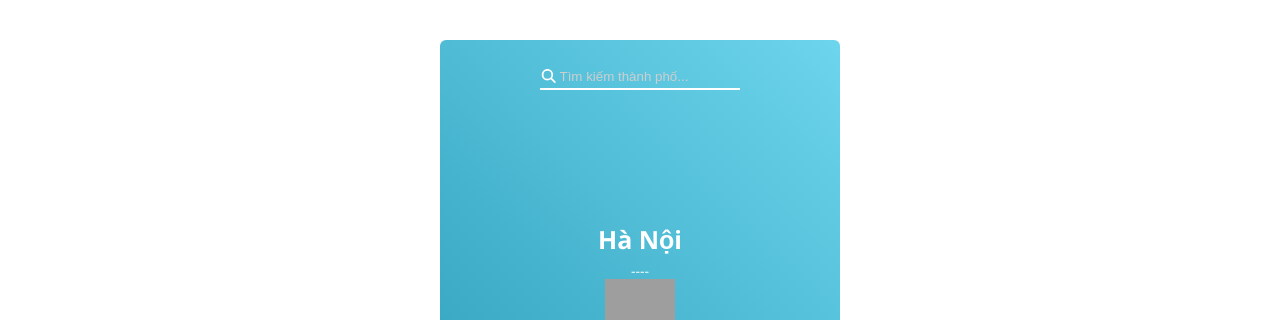
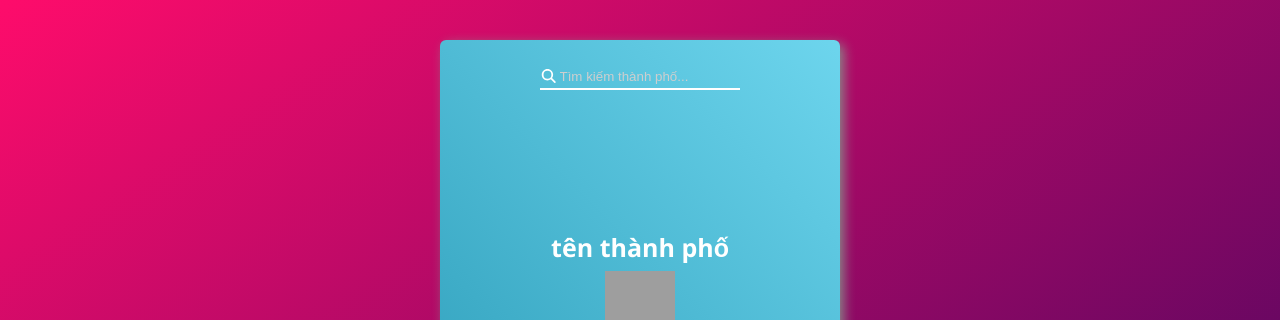
Before and after one commit to andyngojs/weather_app, a plain HTML site: page index.html in a window 1280 px wide. Shown: the top 320 px of the page. Drawn offline with nearby package versions, Linux system fonts and the light colour scheme; grey boxes are pictures that could not be loaded.

Commit message:
fix some issue

```diff
--- a/assets/css/styles.css
+++ b/assets/css/styles.css
@@ -8,6 +8,12 @@ html {
   font-family: "Open Sans", sans-serif;
   font-size: 62.5%;
   line-height: 1.6rem;
+}
+
+body {
+  height: 100vh;
+  background: linear-gradient(to right bottom, #fe0c6b, #29055e);
+  overflow: hidden;
 }
 
 :root {
@@ -24,6 +30,8 @@ html {
   margin: 40px auto;
   border-radius: 6px;
   font-size: 1.4rem;
+  box-shadow: 4px 4px 12px #888;
+  border: none;
 }
 
 .search-bar {
--- a/assets/js/index.js
+++ b/assets/js/index.js
@@ -44,7 +44,7 @@ searchInput.addEventListener("change", (e) => {
 
     sunset.innerHTML =
       moment.unix(data.sys.sunset).format("H:mm") || DEFAULT_VALUE;
-    setConfig("sunrise", moment.unix(data.sys.sunset).format("H:mm"));
+    setConfig("sunset", moment.unix(data.sys.sunset).format("H:mm"));
 
     humidity.innerHTML = data.main.humidity || DEFAULT_VALUE;
     windSpeed.innerHTML = (data.wind.speed * 3.6).toFixed(2) || DEFAULT_VALUE;
--- a/index.html
+++ b/index.html
@@ -29,13 +29,11 @@
 
         <!-- Main Content -->
         <div class="content info-wrapper">
-          <h2 class="city-name">Hà Nội</h2>
-          <p class="weather-state">----</p>
+          <h2 class="city-name">tên thành phố</h2>
+          <p class="weather-state"></p>
           <img
             src="http://openweathermap.org/img/wn/10d@2x.png"
             alt="weather icon"
-            sizes=""
-            srcset=""
             class="weather-icon"
           />
           <p class="temperature">26</p>
```
Also changed, not shown: assets/img/bg.jpg (added).
